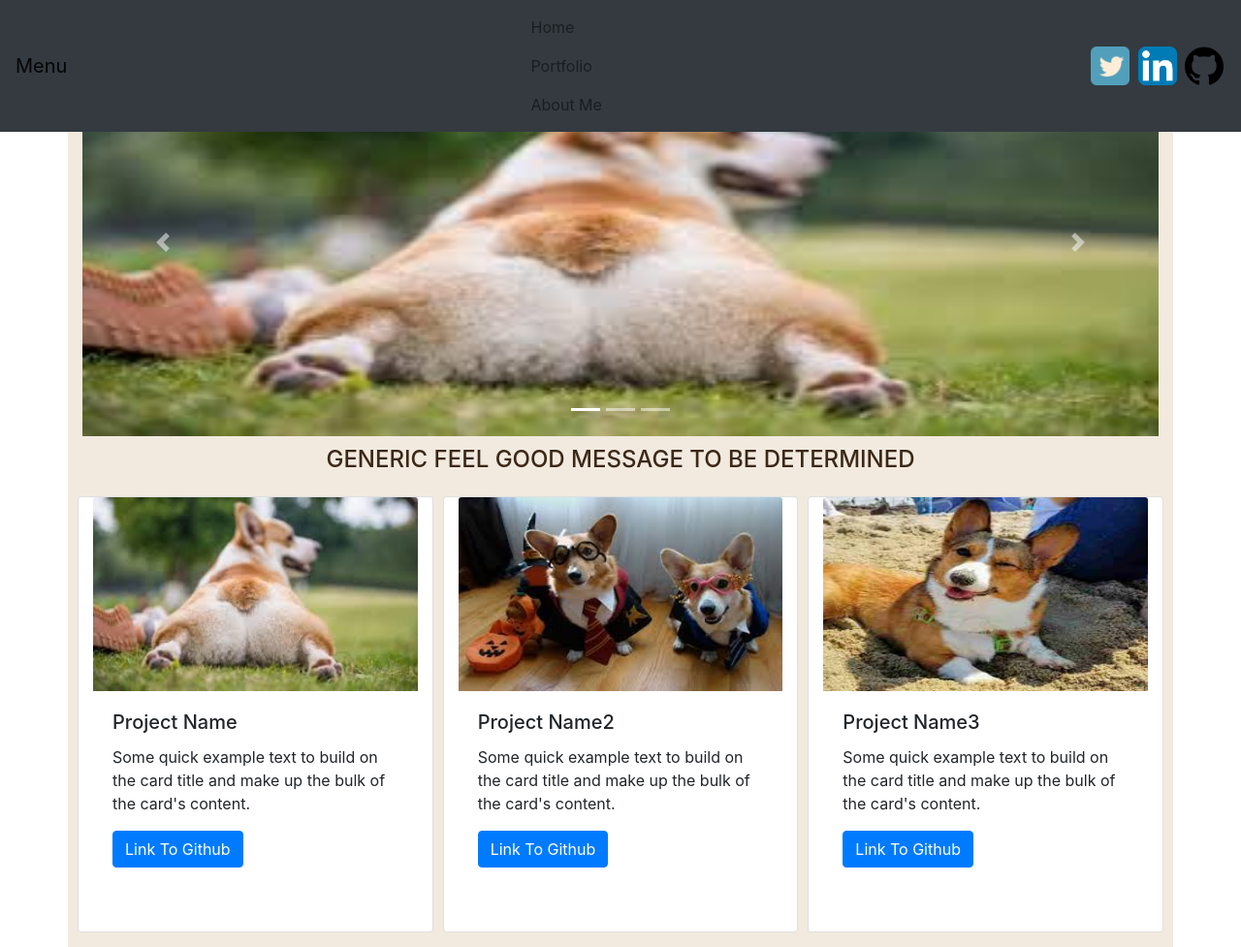
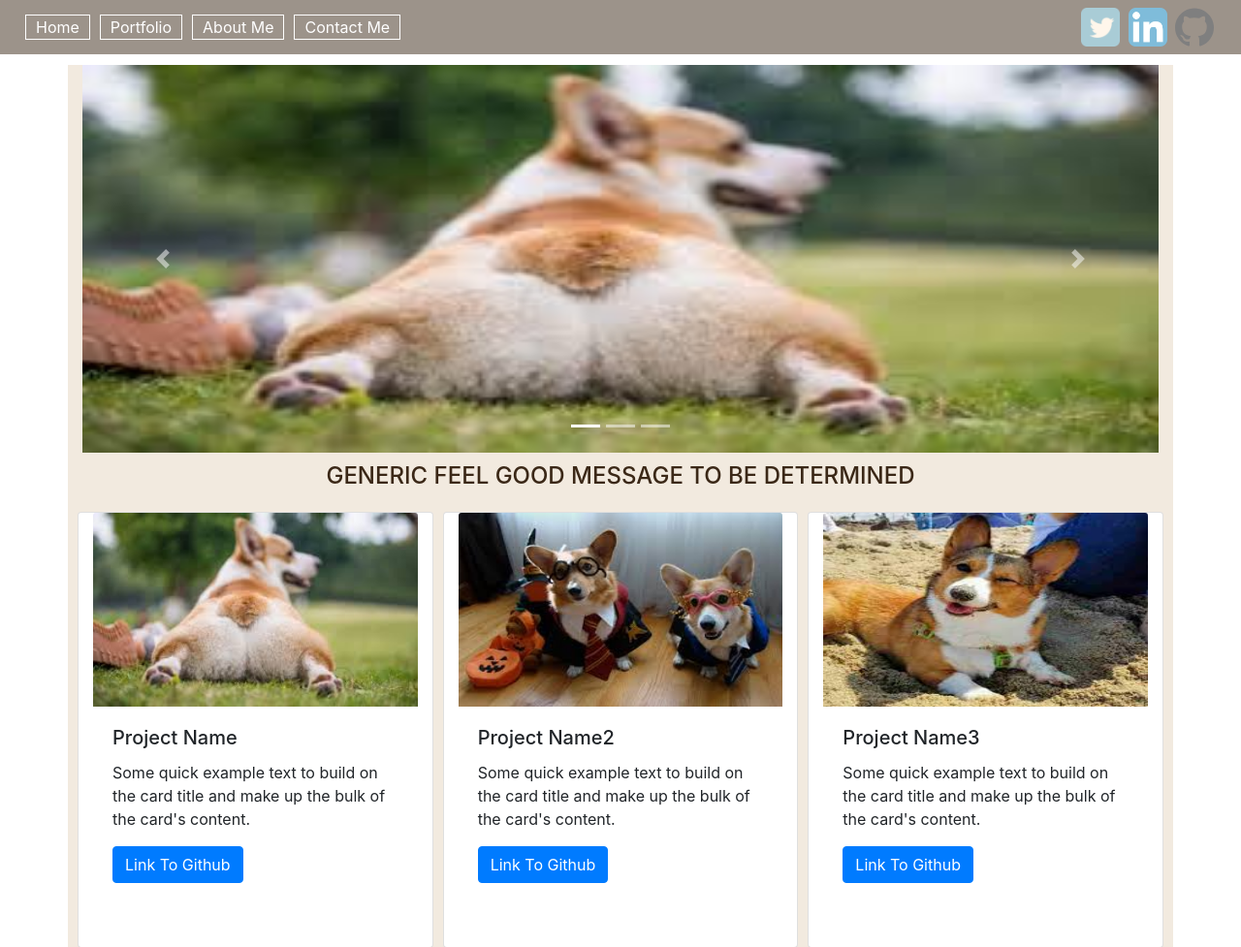
Before and after one commit to Kbeach321/PortfolioRemake, a PHP site: page / in a window 1280 px wide. Shown: the top 977 px of the page at 97% size. Run offline with PHP 8.4, Linux system fonts and the light colour scheme.

Commit message:
fixed header - Need Hover

```diff
--- a/css/styles.css
+++ b/css/styles.css
@@ -15,14 +15,27 @@ list-style: none;
 }
 
 /*---------- Navigation ------------*/
+.navbar {
+  background-color: #3B2817;
+  opacity: 50%;
+}
 
-.nav-link {
-  display: inline-block;
+.navbar .navbar-nav {
+  flex-direction: row;
+}
+
+.navbar .navbar-nav a.nav-link {
+  display: flex;
   padding: 0px 10px;
+  border: solid 1px;
+  color: #fff;
+  margin-left: 10px;
+  align-items: center;
+  text-align: center;
 }
 
 .header {
-  height: 50px;
+  /* height: 60px; */
 }
 
 .header img {
@@ -32,18 +45,19 @@ list-style: none;
 
 .header ul {
   margin-bottom: 0px;
+  margin-right: 10px;
+  padding:0px;
 }
 .header ul li {
   display: inline-block;
   margin: 0px 2px;
 }
 
-.navbar-nav {
-  flex-direction: row;
-}
+
 
 /*----------- Carousel ------------*/
 .carousel-inner {
+  margin-top: 6%;
   max-height: 400px;
 }
 
@@ -139,5 +153,13 @@ list-style: initial;
     height: 25px;
     width: 25px;
   }
+}
+
+@media (max-width:580px ) {
+  .header ul {
+  display: none;
+  }
+  .navbar .navbar-nav a.nav-link {
+    font-size: .8rem;
 
 }
--- a/index.html
+++ b/index.html
@@ -7,9 +7,6 @@
   <link rel="stylesheet" href="css/normalize.css" media="screen" title="no title" charset="utf-8">
   <link rel="stylesheet" href="css/styles.css" media="screen" title="no title" charset="utf-8">
   <link rel="stylesheet" href="https://stackpath.bootstrapcdn.com/bootstrap/4.1.1/css/bootstrap.min.css" integrity="sha384-WskhaSGFgHYWDcbwN70/dfYBj47jz9qbsMId/iRN3ewGhXQFZCSftd1LZCfmhktB" crossorigin="anonymous">
-  <script src="https://code.jquery.com/jquery-3.3.1.slim.min.js" integrity="sha384-q8i/X+965DzO0rT7abK41JStQIAqVgRVzpbzo5smXKp4YfRvH+8abtTE1Pi6jizo" crossorigin="anonymous"></script>
-  <script src="https://cdnjs.cloudflare.com/ajax/libs/popper.js/1.14.3/umd/popper.min.js" integrity="sha384-ZMP7rVo3mIykV+2+9J3UJ46jBk0WLaUAdn689aCwoqbBJiSnjAK/l8WvCWPIPm49" crossorigin="anonymous"></script>
-  <script src="https://stackpath.bootstrapcdn.com/bootstrap/4.1.1/js/bootstrap.min.js" integrity="sha384-smHYKdLADwkXOn1EmN1qk/HfnUcbVRZyYmZ4qpPea6sjB/pTJ0euyQp0Mk8ck+5T" crossorigin="anonymous"></script>
 </head>
 <!--############## Body ###############-->
 
@@ -17,16 +14,12 @@
   <div class="container">
     <!-- Nav Bar  -->
     <div class="header">
-      <nav class="navbar fixed-top navbar-light bg-dark">
-        <a class="navbar-brand" href="#">Menu</a>
+      <nav class="navbar fixed-top navbar-light">
         <div class="navbar-nav">
-
           <a class="nav-link" href="#"> Home </a>
-
-
           <a class="nav-link" href="#"> Portfolio </a>
-
           <a class="nav-link" href="#"> About Me </a>
+          <a class="nav-link" href="#"> Contact Me </a>
         </div>
         <ul>
           <li><a href="#"><img src="./images/twitter.png" alt="Twitter"></a></li>
@@ -107,14 +100,14 @@
         <h6> Backend Developement </h6>
         <ul class="skills">
           <li> Heroku Deploys </li>
-          <li> Python </Li>
+          <li> Python </li>
           <li> API Databases </li>
           <li> Django </li>
         </ul>
         <h6> Frontend Developement </h6>
         <ul class="skills">
           <li> Javascript </li>
-          <li> HTML & CSS </Li>
+          <li> HTML & CSS </li>
           <li> Bootstrap </li>
           <li> React </li>
         </ul>
@@ -134,7 +127,9 @@
     </div>
 
   </div>
-
+  <script src="https://code.jquery.com/jquery-3.3.1.slim.min.js" integrity="sha384-q8i/X+965DzO0rT7abK41JStQIAqVgRVzpbzo5smXKp4YfRvH+8abtTE1Pi6jizo" crossorigin="anonymous"></script>
+  <script src="https://cdnjs.cloudflare.com/ajax/libs/popper.js/1.14.3/umd/popper.min.js" integrity="sha384-ZMP7rVo3mIykV+2+9J3UJ46jBk0WLaUAdn689aCwoqbBJiSnjAK/l8WvCWPIPm49" crossorigin="anonymous"></script>
+  <script src="https://stackpath.bootstrapcdn.com/bootstrap/4.1.1/js/bootstrap.min.js" integrity="sha384-smHYKdLADwkXOn1EmN1qk/HfnUcbVRZyYmZ4qpPea6sjB/pTJ0euyQp0Mk8ck+5T" crossorigin="anonymous"></script>
 </body>
 
 </html>
```
